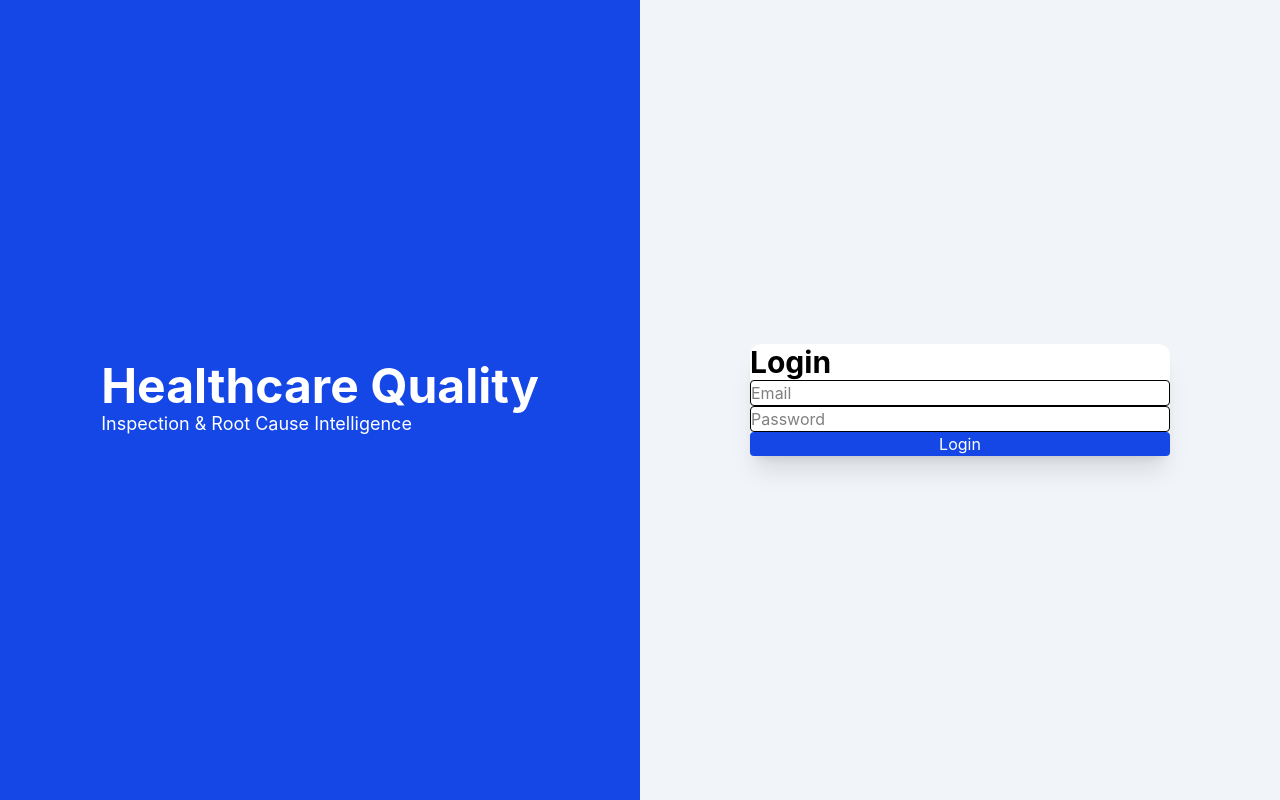
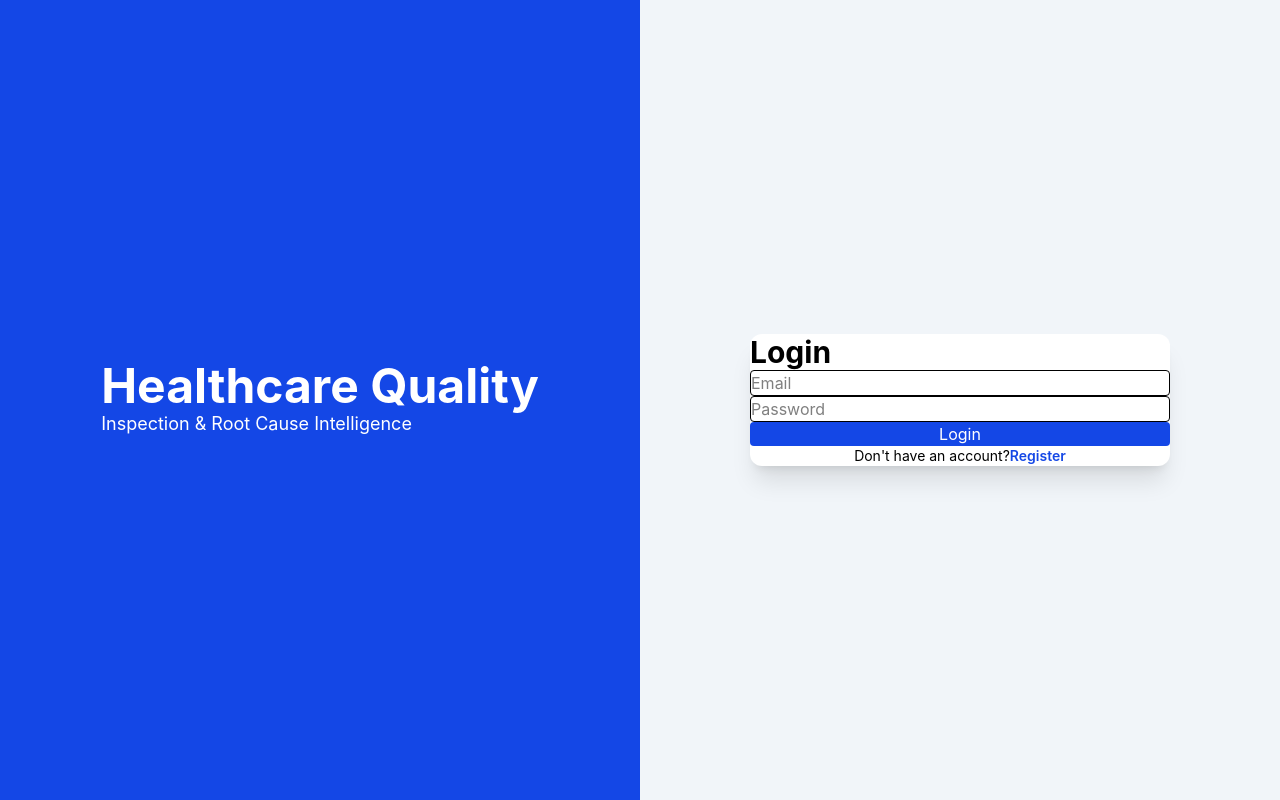
Before and after one commit to Rishij4/healthcare-quality-frontend, a React (Vite) app: page /login in a window 1280 px wide. Built offline with nearby package versions, Linux system fonts and the light colour scheme.

Commit message:
Add registration link to LoginForm
Added a registration link to the LoginForm component.

```diff
--- a/src/components/auth/LoginForm.jsx
+++ b/src/components/auth/LoginForm.jsx
@@ -1,7 +1,6 @@
 import { useForm } from "react-hook-form";
 
-import { useNavigate } from "react-router-dom";
-
+import { Link, useNavigate } from "react-router-dom";
 import toast from "react-hot-toast";
 
 import { useDispatch } from "react-redux";
@@ -105,6 +104,16 @@ className="w-full bg-blue-700 text-white p-3 rounded"
 Login
 
 </button>
+  <p className="text-center mt-4 text-sm">
+  Don't have an account?
+
+  <Link
+    to="/register"
+    className="text-blue-700 font-semibold ml-1"
+  >
+    Register
+  </Link>
+</p>
 
 </form>
 
```
